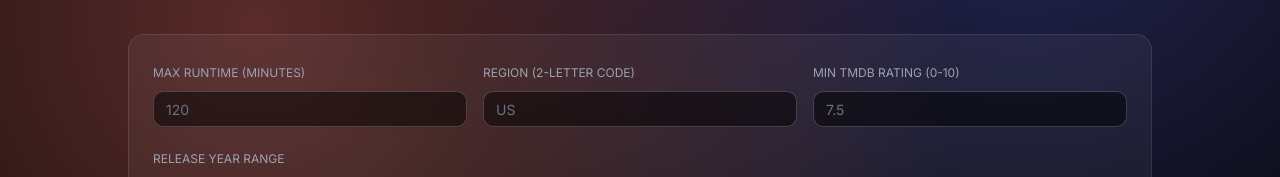
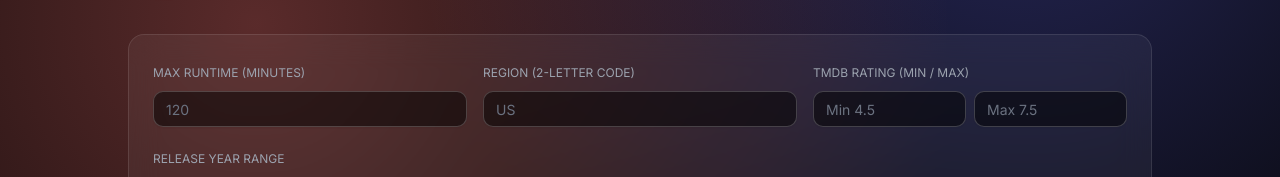
Before and after one commit to EmileGhorra/watchpicker, a Next.js app: page / in a window 1280 px wide. Shown: the part 162-339 px from the top of the page. Built offline with nearby package versions, Linux system fonts and the light colour scheme.

Commit message:
fixing rating

```diff
--- a/src/app/page.tsx
+++ b/src/app/page.tsx
@@ -50,6 +50,7 @@ function WatchPickerApp() {
   const [minYear, setMinYear] = useState<string>("");
   const [maxYear, setMaxYear] = useState<string>("");
   const [minRating, setMinRating] = useState<string>("");
+  const [maxRating, setMaxRating] = useState<string>("");
   const [selectedGenres, setSelectedGenres] = useState<number[]>([]);
   const [movie, setMovie] = useState<MoviePick | null>(null);
   const [isLoading, setIsLoading] = useState(false);
@@ -121,6 +122,7 @@ function WatchPickerApp() {
     const minYearValue = minYear ? Number(minYear) : undefined;
     const maxYearValue = maxYear ? Number(maxYear) : undefined;
     const minRatingValue = minRating ? Number(minRating) : undefined;
+    const maxRatingValue = maxRating ? Number(maxRating) : undefined;
 
     if (
       minYearValue &&
@@ -141,6 +143,25 @@ function WatchPickerApp() {
       return;
     }
 
+    if (
+      maxRatingValue &&
+      (!Number.isFinite(maxRatingValue) || maxRatingValue < 0 || maxRatingValue > 10)
+    ) {
+      setError("Max rating must be between 0 and 10.");
+      return;
+    }
+
+    if (
+      minRatingValue &&
+      maxRatingValue &&
+      Number.isFinite(minRatingValue) &&
+      Number.isFinite(maxRatingValue) &&
+      minRatingValue > maxRatingValue
+    ) {
+      setError("Min rating cannot exceed max rating.");
+      return;
+    }
+
     setIsLoading(true);
     setError(null);
     setShareFeedback(null);
@@ -152,6 +173,7 @@ function WatchPickerApp() {
         minYear: minYearValue,
         maxYear: maxYearValue,
         minRating: minRatingValue,
+        maxRating: maxRatingValue,
         genreIds: selectedGenres,
       });
 
@@ -257,20 +279,29 @@ function WatchPickerApp() {
           </div>
 
           <div className="space-y-2">
-            <label htmlFor="rating" className="text-xs uppercase text-gray-400">
-              Min TMDB rating (0-10)
-            </label>
+            <label className="text-xs uppercase text-gray-400">TMDB rating (min / max)</label>
+            <div className="grid gap-2 sm:grid-cols-2">
               <Input
-              id="rating"
                 type="number"
                 min={0}
                 max={10}
                 step={0.1}
-              placeholder="7.5"
+                placeholder="Min 4.5"
                 value={minRating}
                 onChange={(event) => setMinRating(event.target.value)}
                 className="border-white/20 bg-black/50 text-white placeholder:text-gray-500"
               />
+              <Input
+                type="number"
+                min={0}
+                max={10}
+                step={0.1}
+                placeholder="Max 7.5"
+                value={maxRating}
+                onChange={(event) => setMaxRating(event.target.value)}
+                className="border-white/20 bg-black/50 text-white placeholder:text-gray-500"
+              />
+            </div>
           </div>
         </div>
 
--- a/src/lib/tmdb.ts
+++ b/src/lib/tmdb.ts
@@ -29,6 +29,7 @@ export interface MovieFilters {
   minYear?: number;
   maxYear?: number;
   minRating?: number;
+  maxRating?: number;
 }
 
 const getApiKey = () => {
@@ -95,6 +96,10 @@ export async function fetchRandomMovie(filters: MovieFilters = {}) {
     params.set("vote_average.gte", filters.minRating.toFixed(1));
   }
 
+  if (filters.maxRating && Number.isFinite(filters.maxRating)) {
+    params.set("vote_average.lte", filters.maxRating.toFixed(1));
+  }
+
   const response = await fetch(`${TMDB_API_BASE}/discover/movie?${params}`, {
     cache: "no-store",
     next: { revalidate: 0 },
@@ -105,7 +110,30 @@ export async function fetchRandomMovie(filters: MovieFilters = {}) {
   }
 
   const data = (await response.json()) as { results?: TMDBMoviePayload[] };
-  const results = data.results?.filter((movie) => movie.overview?.trim()) ?? [];
+  const results =
+    data.results?.filter((movie) => {
+      if (!movie.overview?.trim()) {
+        return false;
+      }
+
+      if (
+        filters.minRating &&
+        Number.isFinite(filters.minRating) &&
+        (movie.vote_average ?? 0) < filters.minRating
+      ) {
+        return false;
+      }
+
+      if (
+        filters.maxRating &&
+        Number.isFinite(filters.maxRating) &&
+        (movie.vote_average ?? 0) > filters.maxRating
+      ) {
+        return false;
+      }
+
+      return true;
+    }) ?? [];
 
   if (!results.length) {
     throw new Error("No movies found with the current filters.");
```
Lines whose indentation alone changed are shown as unchanged.
